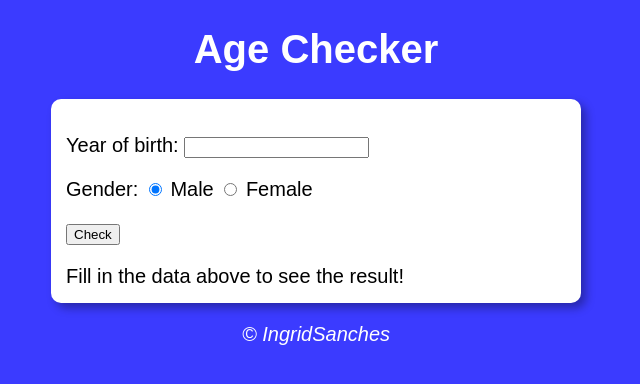
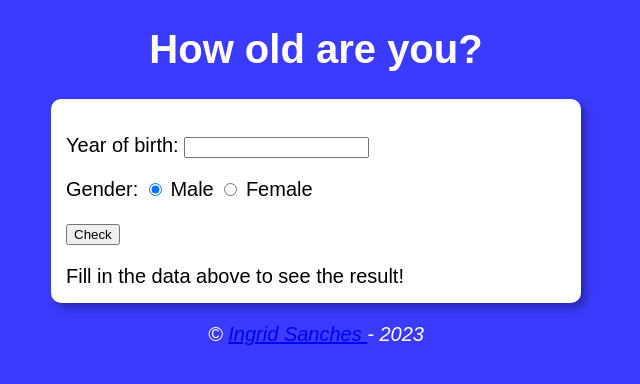
Before and after one commit to IngridAkeida/howoldareyou, a plain HTML site: page old/index.html in a window 1280 px wide. Shown: the whole page, without its empty margins (324-964 px from the left). Drawn offline with Linux system fonts and the light colour scheme.

Commit message:
update commit

```diff
--- a/old/index.html
+++ b/old/index.html
@@ -15,7 +15,7 @@
 <body>
     <header>
 
-        <h1>Age Checker</h1>
+        <h1>How old are you?</h1>
 
     </header>
 
@@ -46,7 +46,12 @@
 
     <footer>
 
-        <p>&copy; IngridSanches</p>
+        <p>&copy;
+            <a href="https://github.com/IngridAkeida" target="_blank">
+            Ingrid Sanches
+            </a>
+             - 2023
+        </p>
 
     </footer>
     <script src="script.js"></script>
```
